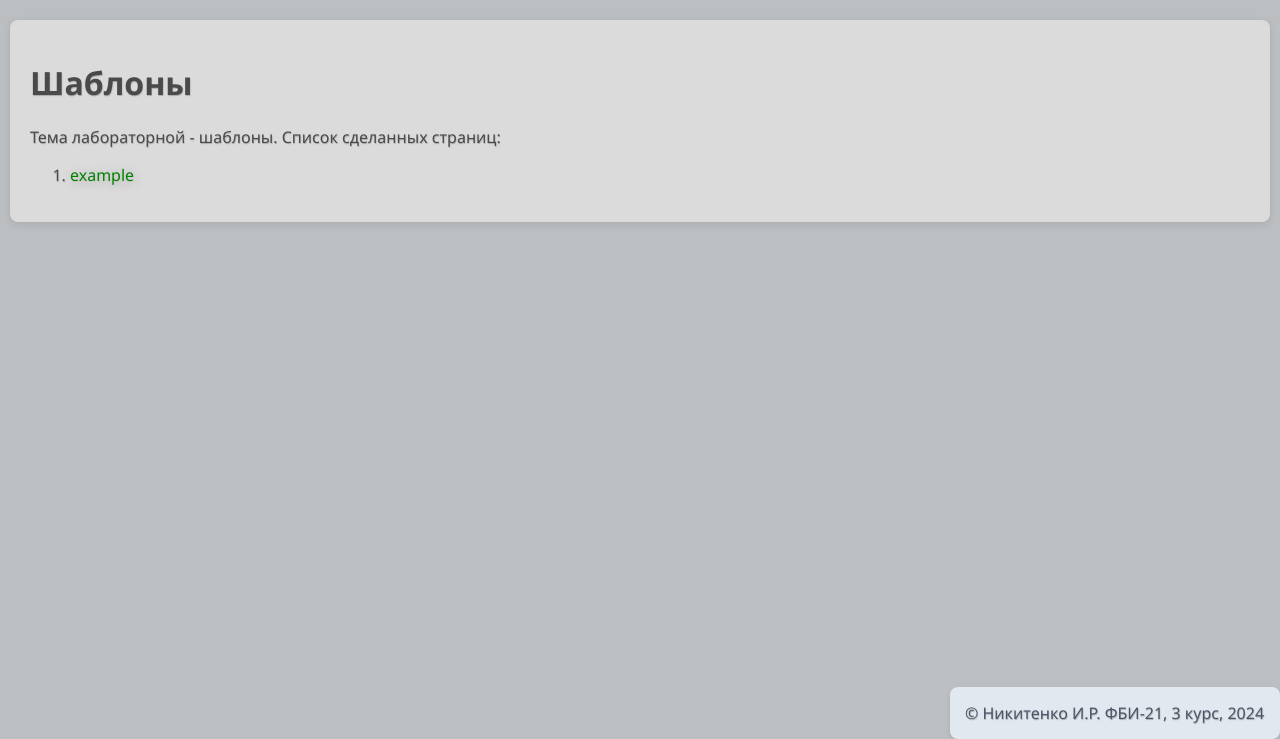
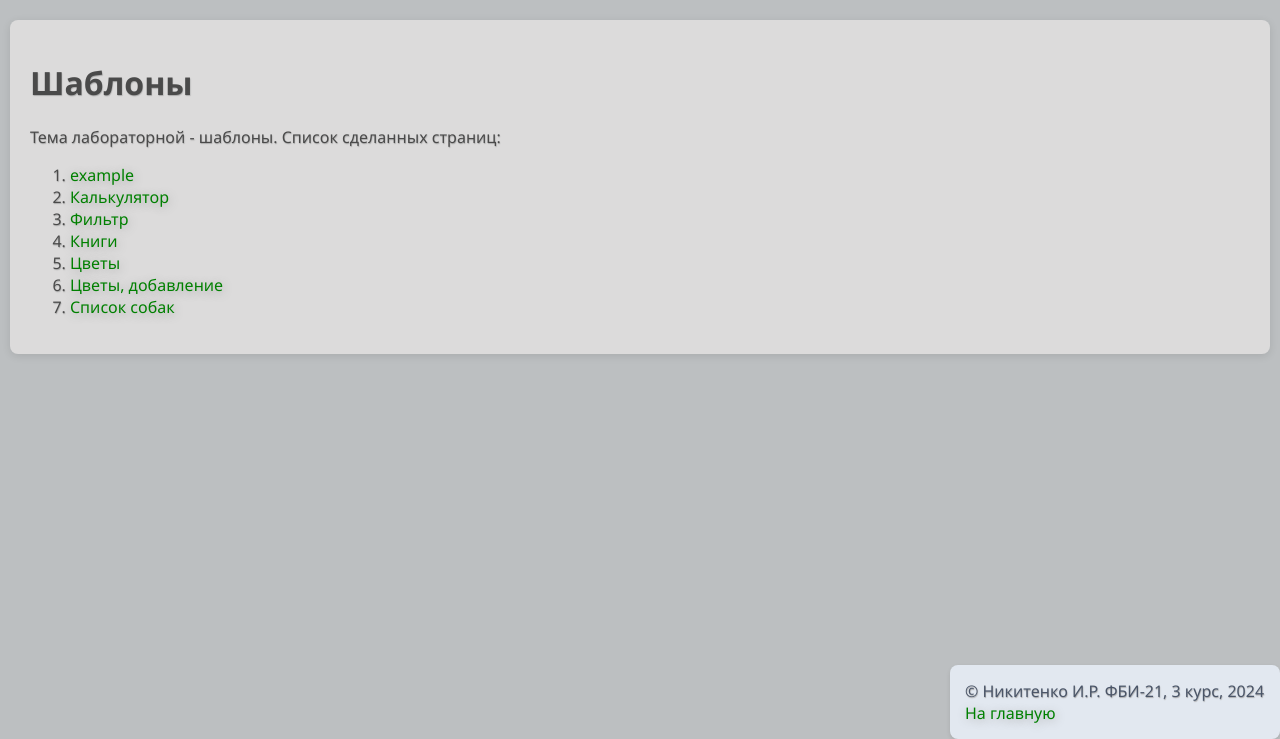
Before and after one commit to nikrob04/backend, a Flask app: page /lab2/ in a window 1280 px wide. Shown: the part 61-800 px from the top of the page. Run offline with Flask 3, Linux system fonts and the light colour scheme.

Commit message:
Добавление ссылок

```diff
--- a/app.py
+++ b/app.py
@@ -44,7 +44,10 @@ def zero():
                 </header>
                 <main>
                     <h2>Список лабораторных работ</h2>
-                    <a href="/lab1">Лабораторная 1</a></li>
+                    <ul>
+                        <li><a href="/lab1">Лабораторная 1</a></li>
+                        <li><a href="/lab2">Лабораторная 2</a></li>
+                    <ul>
                 </main>
                 <footer>
                     <p>&copy; НГТУ, ФБ, 2024, Никтенко И.Р. Фби-21</p>
--- a/templates/base.html
+++ b/templates/base.html
@@ -15,6 +15,7 @@
     </main>
     <footer>
         &copy; Никитенко И.Р. ФБИ-21, 3 курс, 2024
+        <a href="/">На главную</a>
     </footer>
 </body>
 </html>
--- a/templates/lab2.html
+++ b/templates/lab2.html
@@ -11,5 +11,11 @@
         <li>
             <a href="/lab2/example">example</a>
         </li>
+        <li><a href="/lab2/calc">Калькулятор</a></li>
+        <li><a href="/lab2/filters/">Фильтр</a></li>
+        <li><a href="/lab2/books">Книги</a></li>
+        <li><a href="/lab2/flowers/">Цветы</a></li>
+        <li><a href="/lab2/add_flower/">Цветы, добавление</a></li>
+        <li><a href="/lab2/dogs">Список собак</a></li>
     </ol>
 {%endblock%}
```
Also changed, not shown: static/cwergdog.jpg (added), static/dogfox.jpg (added), static/erdel.jpg (added), static/mops.jpg (added), static/tibet.jpg (added).
